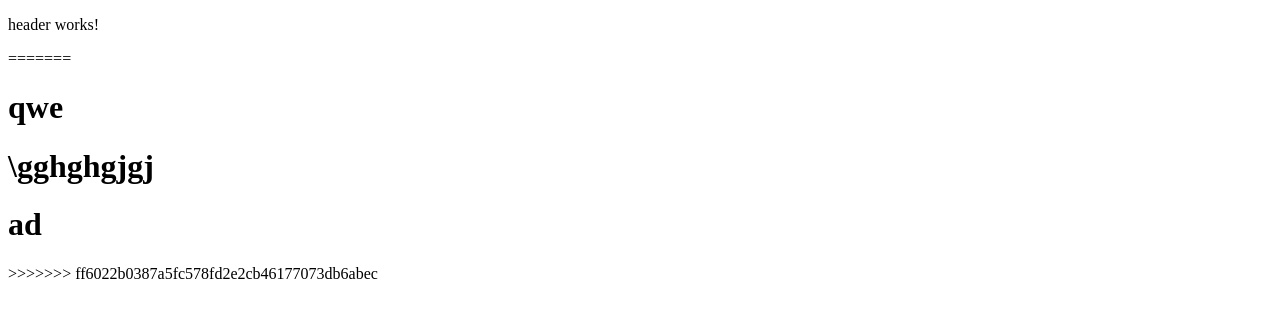
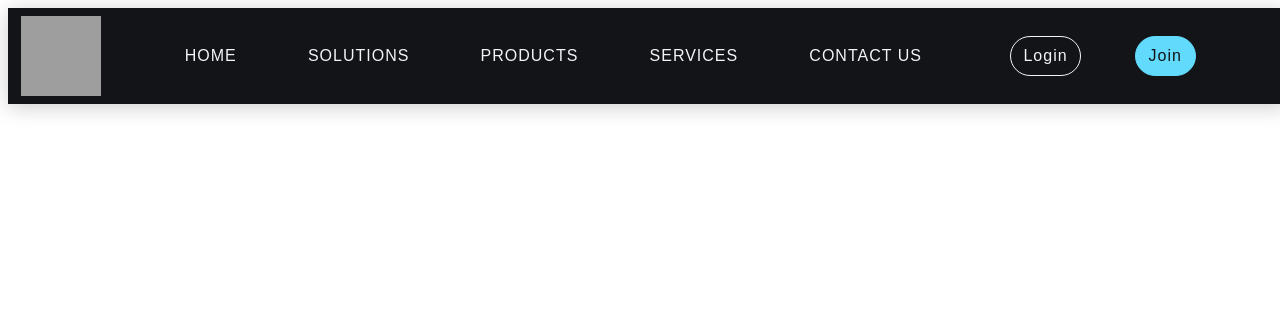
Before and after one commit to zerry101/Invoice_generator, an Angular app: page / in a window 1280 px wide. Shown: the top 318 px of the page. Built offline with nearby package versions, Linux system fonts and the light colour scheme; grey boxes are pictures that could not be loaded.

Commit message:
header
eee

```diff
--- a/src/app/app.component.html
+++ b/src/app/app.component.html
@@ -1,7 +1,2 @@
 
 <app-header></app-header>
-=======
-<h1>qwe</h1>
-<h1>\gghghgjgj</h1>
-<h1>ad</h1>
->>>>>>> ff6022b0387a5fc578fd2e2cb46177073db6abec
--- a/src/app/header/header.component.html
+++ b/src/app/header/header.component.html
@@ -1 +1,31 @@
-<p>header works!</p>
+<html lang="en">
+<head>
+    <meta charset="UTF-8">
+    <meta name="viewport" content="width=device-width, initial-scale=1.0">
+    <meta http-equiv="X-UA-Compatible" content="ie=edge">
+    <link rel="stylesheet" href="header.component.scss"/>
+    <title>Responsive Animated Navbar</title>
+</head>
+<body>
+    <nav>
+        <div class="logo">
+            <img src="logo.svg" alt="Logo Image">
+        </div>
+        <div class="hamburger">
+            <div class="line1"></div>
+            <div class="line2"></div>
+            <div class="line3"></div>
+        </div>
+        <ul class="nav-links">
+            <li><a href="#">Home</a></li>
+            <li><a href="#">Solutions</a></li>
+            <li><a href="#">Products</a></li>
+            <li><a href="#">Services</a></li>
+            <li><a href="#">Contact Us</a></li>
+            <li><button class="login-button" href="#">Login</button></li>
+            <li><button class="join-button" href="#">Join</button></li>
+        </ul>
+    </nav>
+    <script src="nav.js"></script>
+</body>
+</html>
--- a/src/app/header/header.component.scss
+++ b/src/app/header/header.component.scss
@@ -0,0 +1,183 @@
+*{
+  margin: 0;
+  padding: 0;
+  color: #f2f5f7;
+  font-family: sans-serif;
+  letter-spacing: 1px;
+  font-weight: 300;
+}
+body{
+  overflow-x: hidden;
+}
+nav{
+  height: 6rem;
+  width: 100vw;
+  background-color: #131418;
+  box-shadow: 0 3px 20px rgba(0, 0, 0, 0.2);
+  display: flex;
+  position: fixed;
+  z-index: 10;
+}
+
+/*Styling logo*/
+.logo{
+  padding:1vh 1vw;
+  text-align: center;
+}
+.logo img {
+  height: 5rem;
+  width: 5rem;
+}
+
+/*Styling Links*/
+.nav-links{
+  display: flex;
+  list-style: none;
+  width: 88vw;
+  padding: 0 0.7vw;
+  justify-content: space-evenly;
+  align-items: center;
+  text-transform: uppercase;
+}
+.nav-links li a{
+  text-decoration: none;
+  margin: 0 0.7vw;
+}
+.nav-links li a:hover {
+  color: #61DAFB;
+}
+.nav-links li {
+  position: relative;
+}
+.nav-links li a::before {
+  content: "";
+  display: block;
+  height: 3px;
+  width: 0%;
+  background-color: #61DAFB;
+  position: absolute;
+  transition: all ease-in-out 250ms;
+  margin: 0 0 0 10%;
+}
+.nav-links li a:hover::before{
+  width: 80%;
+}
+
+/*Styling Buttons*/
+.login-button{
+  background-color: transparent;
+  border: 1.5px solid #f2f5f7;
+  border-radius: 2em;
+  padding: 0.6rem 0.8rem;
+  margin-left: 2vw;
+  font-size: 1rem;
+  cursor: pointer;
+
+}
+.login-button:hover {
+  color: #131418;
+  background-color: #f2f5f7;
+  border:1.5px solid #f2f5f7;
+  transition: all ease-in-out 350ms;
+}
+.join-button{
+  color: #131418;
+  background-color: #61DAFB;
+  border: 1.5px solid #61DAFB;
+  border-radius: 2em;
+  padding: 0.6rem 0.8rem;
+  font-size: 1rem;
+  cursor: pointer;
+}
+.join-button:hover {
+  color: #f2f5f7;
+  background-color: transparent;
+  border:1.5px solid #f2f5f7;
+  transition: all ease-in-out 350ms;
+}
+
+/*Styling Hamburger Icon*/
+.hamburger div{
+  width: 30px;
+  height:3px;
+  background: #f2f5f7;
+  margin: 5px;
+  transition: all 0.3s ease;
+}
+.hamburger{
+  display: none;
+}
+
+/*Stying for small screens*/
+@media screen and (max-width: 800px){
+  nav{
+      position: fixed;
+      z-index: 3;
+  }
+  .hamburger{
+      display:block;
+      position: absolute;
+      cursor: pointer;
+      right: 5%;
+      top: 50%;
+      transform: translate(-5%, -50%);
+      z-index: 2;
+      transition: all 0.7s ease;
+  }
+  .nav-links{
+      position: fixed;
+      background: #131418;
+      height: 100vh;
+      width: 100%;
+      flex-direction: column;
+      clip-path: circle(50px at 90% -20%);
+      -webkit-clip-path: circle(50px at 90% -10%);
+      transition: all 1s ease-out;
+      pointer-events: none;
+  }
+  .nav-links.open{
+      clip-path: circle(1000px at 90% -10%);
+      -webkit-clip-path: circle(1000px at 90% -10%);
+      pointer-events: all;
+  }
+  .nav-links li{
+      opacity: 0;
+  }
+  .nav-links li:nth-child(1){
+      transition: all 0.5s ease 0.2s;
+  }
+  .nav-links li:nth-child(2){
+      transition: all 0.5s ease 0.4s;
+  }
+  .nav-links li:nth-child(3){
+      transition: all 0.5s ease 0.6s;
+  }
+  .nav-links li:nth-child(4){
+      transition: all 0.5s ease 0.7s;
+  }
+  .nav-links li:nth-child(5){
+      transition: all 0.5s ease 0.8s;
+  }
+  .nav-links li:nth-child(6){
+      transition: all 0.5s ease 0.9s;
+      margin: 0;
+  }
+  .nav-links li:nth-child(7){
+      transition: all 0.5s ease 1s;
+      margin: 0;
+  }
+  li.fade{
+      opacity: 1;
+  }
+}
+/*Animating Hamburger Icon on Click*/
+.toggle .line1{
+  transform: rotate(-45deg) translate(-5px,6px);
+}
+.toggle .line2{
+  transition: all 0.7s ease;
+  width:0;
+}
+.toggle .line3{
+  transform: rotate(45deg) translate(-5px,-6px);
+}
```
